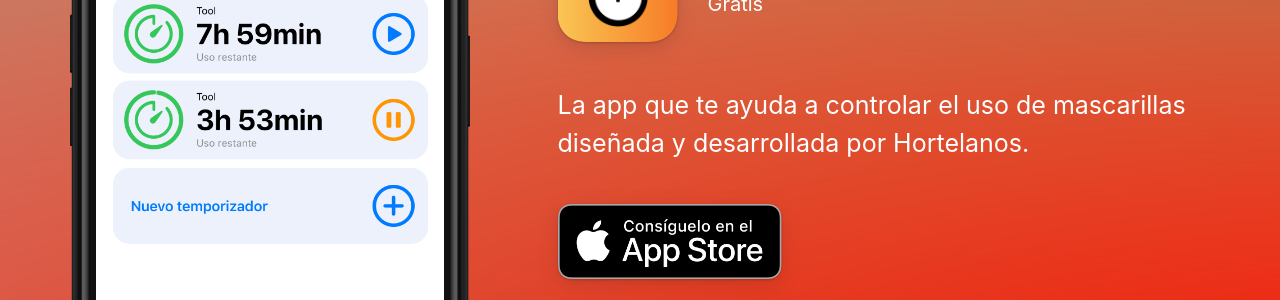
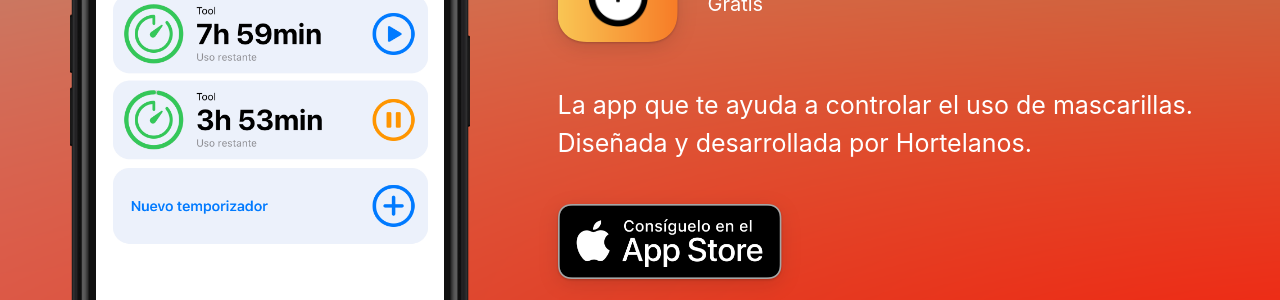
Before and after one commit to Chubby-Apps/SafeTimer, a Jekyll site: the page built from docs/index.html, in a window 1280 px wide. Shown: the part 333-633 px from the top of the page. Built offline with Jekyll 4.4.1, drawn with Linux system fonts in a browser that asks for light colours; nearby versions of some CDN libraries.

```diff
--- a/docs/_config.yml
+++ b/docs/_config.yml
@@ -12,7 +12,7 @@ presskit_download_link                    : https://www.dropbox.com/sh/m84zitsgz
 app_icon                                  : assets/appicon.png                        # Automatically populates if not set and if iOS app ID is set.  Otherwise enter path to icon file manually.
 app_name                                  : SafeTimer                                 # Automatically populates if not set and if iOS app ID is set.  Otherwise enter manually.
 app_price                                 : Gratis                                    # Automatically populates if not set and if iOS app ID is set.  Otherwise enter manually.
-app_description                           : La app que te ayuda a controlar el uso de mascarillas diseñada y desarrollada por Hortelanos.
+app_description                           : La app que te ayuda a controlar el uso de mascarillas. Diseñada y desarrollada por Hortelanos.
 
 enable_smart_app_banner                   : true                                      # Set to true to show a smart app banner at top of page on mobile devices.
 
```
